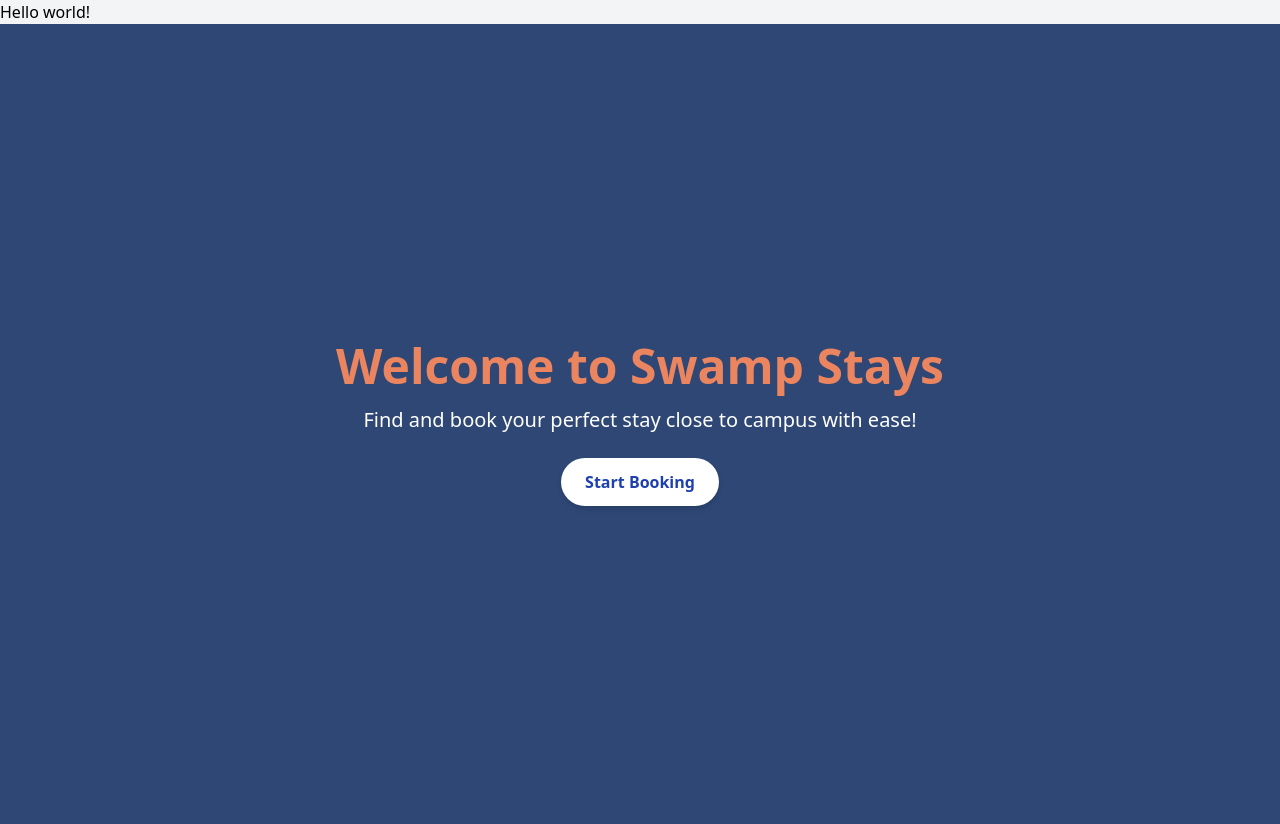
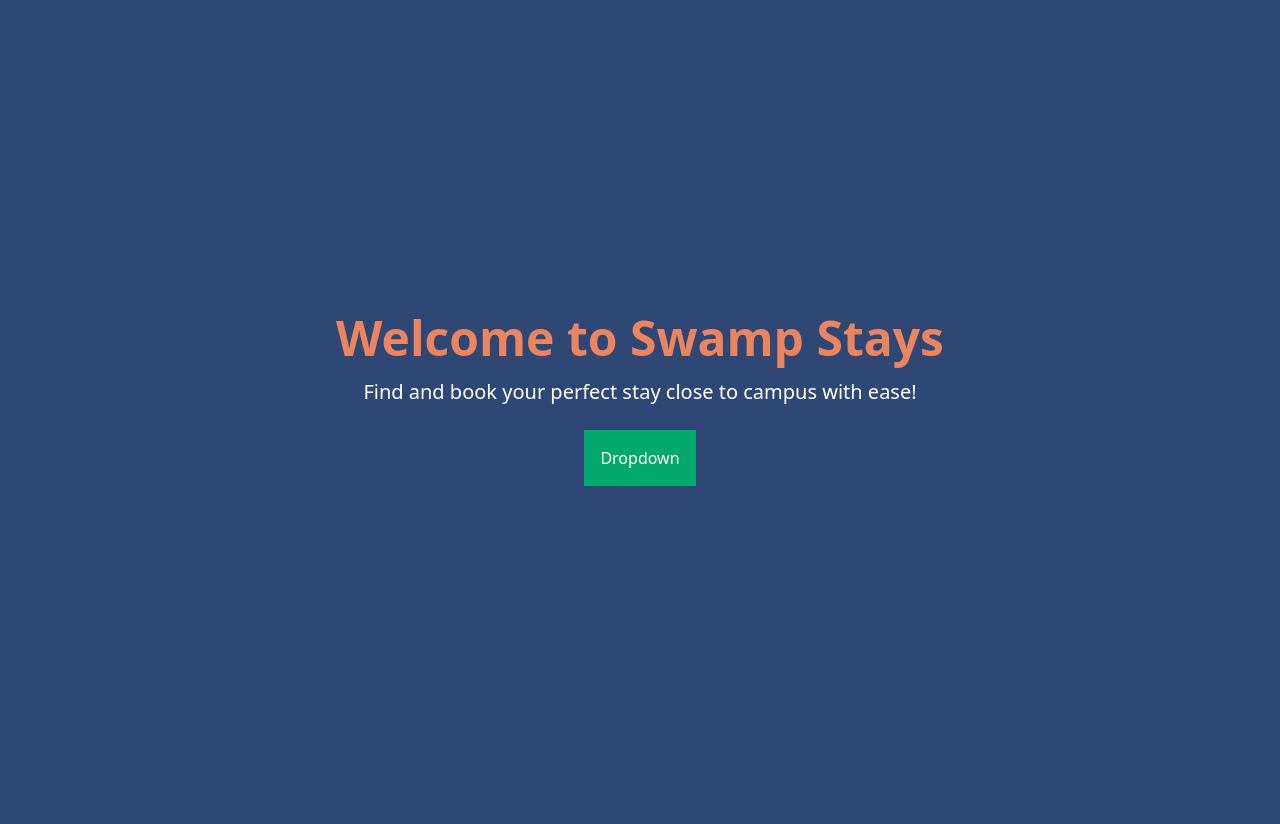
Before and after one commit to zorarkdouble8/Swap-Stays, a Flask app: page / in a window 1280 px wide. After the commit the page ends 486 px from the top, so only its background shows below. Run offline with Flask 3, Linux system fonts and the light colour scheme.

Commit message:
added dropdown

```diff
--- a/Application/Templates/Home/Home.html
+++ b/Application/Templates/Home/Home.html
@@ -1,6 +1,5 @@
 <!doctype html>
 <html lang="en">
-<h1>Hello world!</h1>
 
 <head>
     <meta charset="UTF-8">
@@ -15,22 +14,105 @@
         .textOrange {
             color: #EB8560;
         }
+
+        .dropbtn {
+            background-color: #04AA6D;
+            color: white;
+            padding: 16px;
+            font-size: 16px;
+            border: none;
+            cursor: pointer;
+        }
+
+        dropbtn:hover, .dropbtn:focus {
+            background-color: #3e8e41;
+        }
+
+        #myInput {
+            box-sizing: border-box;
+            background-image: url('searchicon.png');
+            background-position: 14px 12px;
+            background-repeat: no-repeat;
+            font-size: 16px;
+            padding: 14px 20px 12px 45px;
+            border: none;
+            border-bottom: 1px solid #ddd;
+        }
+
+        #myInput:focus {outline: 3px solid #ddd;}
+
+        .dropdown {
+            position: relative;
+            display: inline-block;
+        }
+
+        .dropdown-content {
+            display: none;
+            position: absolute;
+            background-color: #f6f6f6;
+            min-width: 230px;
+            border: 1px solid #ddd;
+            z-index: 1;
+        }
+
+        .dropdown-content a {
+            color: black;
+            padding: 12px 16px;
+            text-decoration: none;
+            display: block;
+        }
+
+        .dropdown-content a:hover {background-color: #f1f1f1}
+
+        .show {display:block;}
+
     </style>
 </head>
 
 <body class="bg-gray-100 font-sans">
 
-<!-- Hero Section -->
-<div class="flex items-center justify-center h-screen backgroundBlue textOrange text-center">
+    <div class="flex flex-col items-center justify-center h-screen backgroundBlue textOrange text-center">
         <div class="px-4 sm:px-6 lg:px-8">
             <h1 class="text-4xl sm:text-5xl font-bold mb-4">Welcome to Swamp Stays</h1>
             <p class="text-lg sm:text-xl mb-6 text-white">Find and book your perfect stay close to campus with ease!</p>
-        <!-- Placeholder Button -->
+
+            <div class="dropdown">
+                <button onclick="toggleDropdown()" class="dropbtn">Dropdown</button>
+                <div id="myDropdown" class="dropdown-content">
+                    <input type="text" placeholder="Search.." id="myInput" onkeyup="filterFunction()">
+                    <a href="#">Link 1</a>
+                    <a href="#">Link 2</a>
+                    <a href="#">Link 3</a>
+                </div>
+            </div>
+
+            <!-- Placeholder Button
             <button class="bg-white text-blue-800 font-semibold px-6 py-3 rounded-full shadow-md hover:bg-blue-700 hover:text-white transition">
                 Start Booking
             </button>
+        </div> -->
     </div>
-</div>
+
+    <script>
+        function toggleDropdown() {
+          document.getElementById("myDropdown").classList.toggle("show");
+        }
+
+        function filterFunction() {
+          const input = document.getElementById("myInput");
+          const filter = input.value.toUpperCase();
+          const div = document.getElementById("myDropdown");
+          const a = div.getElementsByTagName("a");
+          for (let i = 0; i < a.length; i++) {
+            txtValue = a[i].textContent || a[i].innerText;
+            if (txtValue.toUpperCase().indexOf(filter) > -1) {
+              a[i].style.display = "";
+            } else {
+              a[i].style.display = "none";
+            }
+          }
+        }
+        </script>
 
 </body>
 </html>
```
Lines whose indentation alone changed are shown as unchanged.
